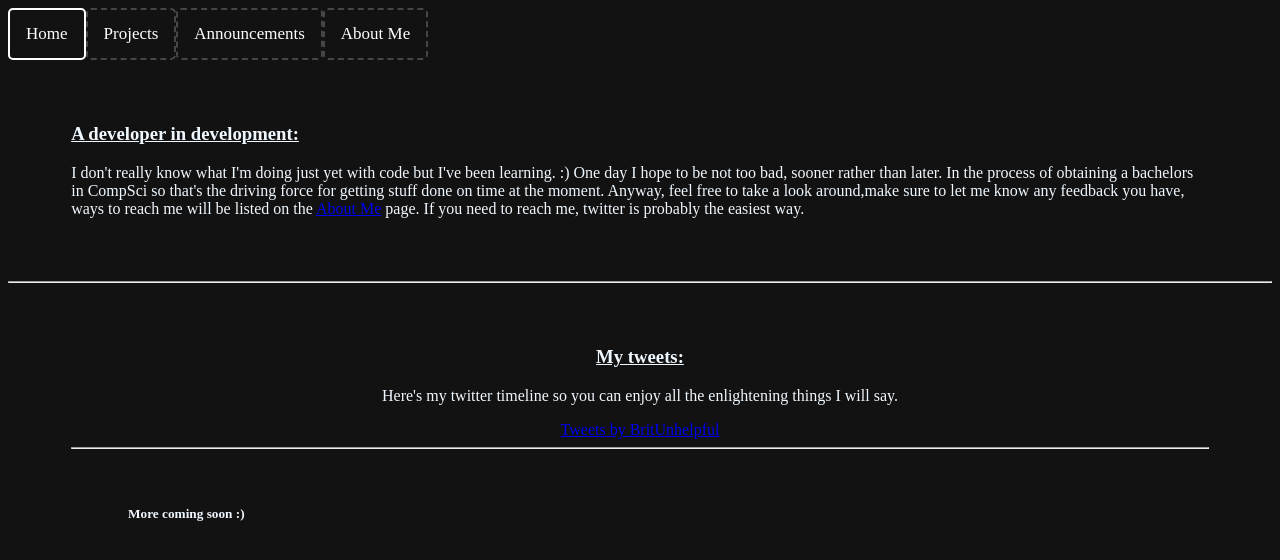
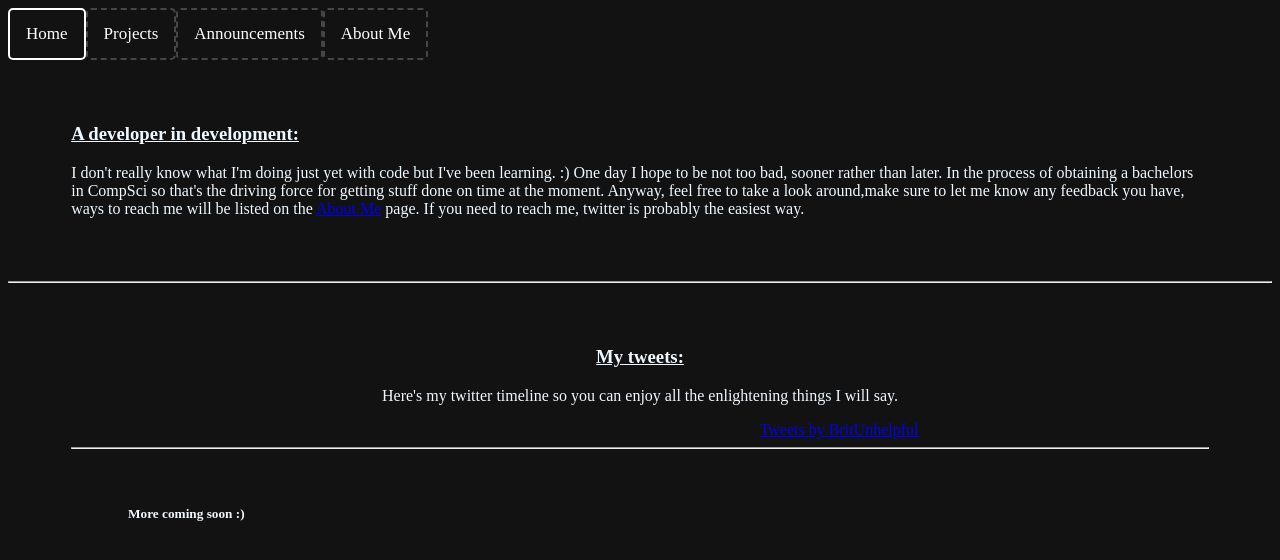
Before and after one commit to CAHeaf/CAHeaf.github.io, a plain HTML site: page index.html in a window 1280 px wide. Drawn offline with Linux system fonts and the light colour scheme.

Commit message:
Update style.css

```diff
--- a/style.css
+++ b/style.css
@@ -79,3 +79,7 @@ body {
   margin-bottom: 5%;
   margin-top: 5%;
 }
+
+.twitter-timeline{
+  margin-left: 35%;
+}
```
